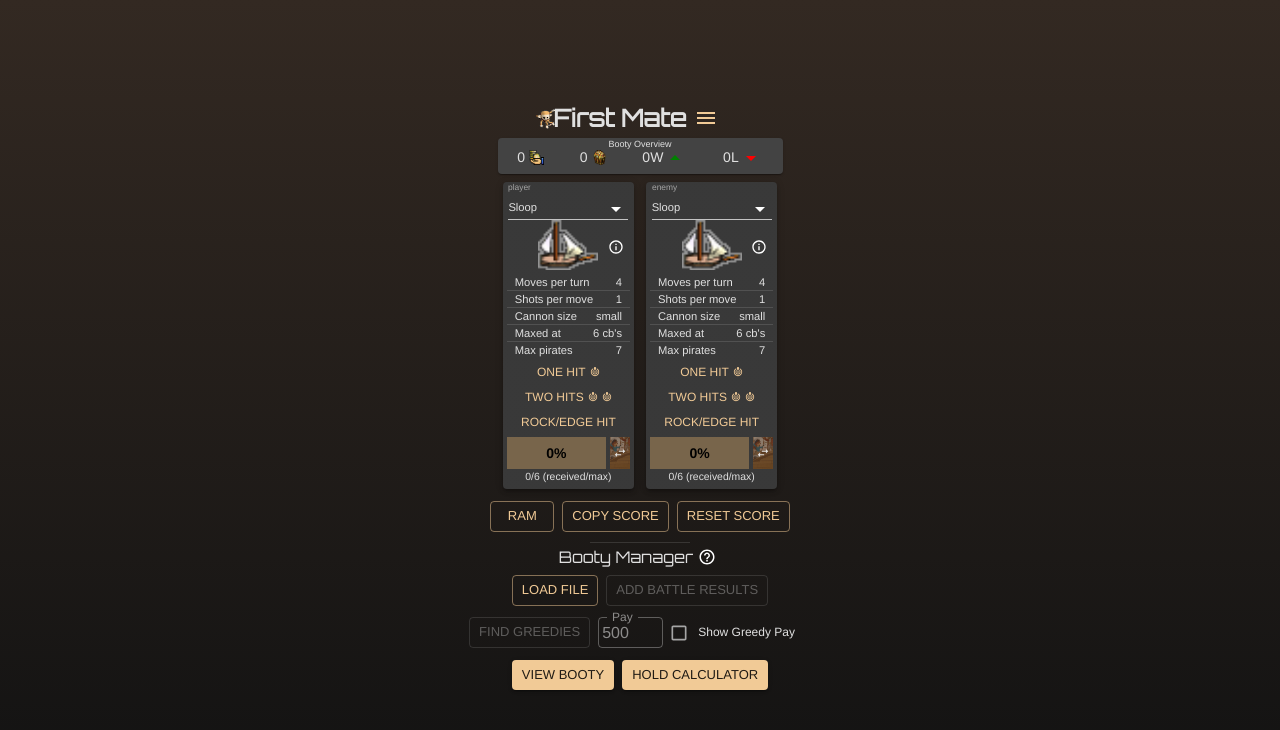
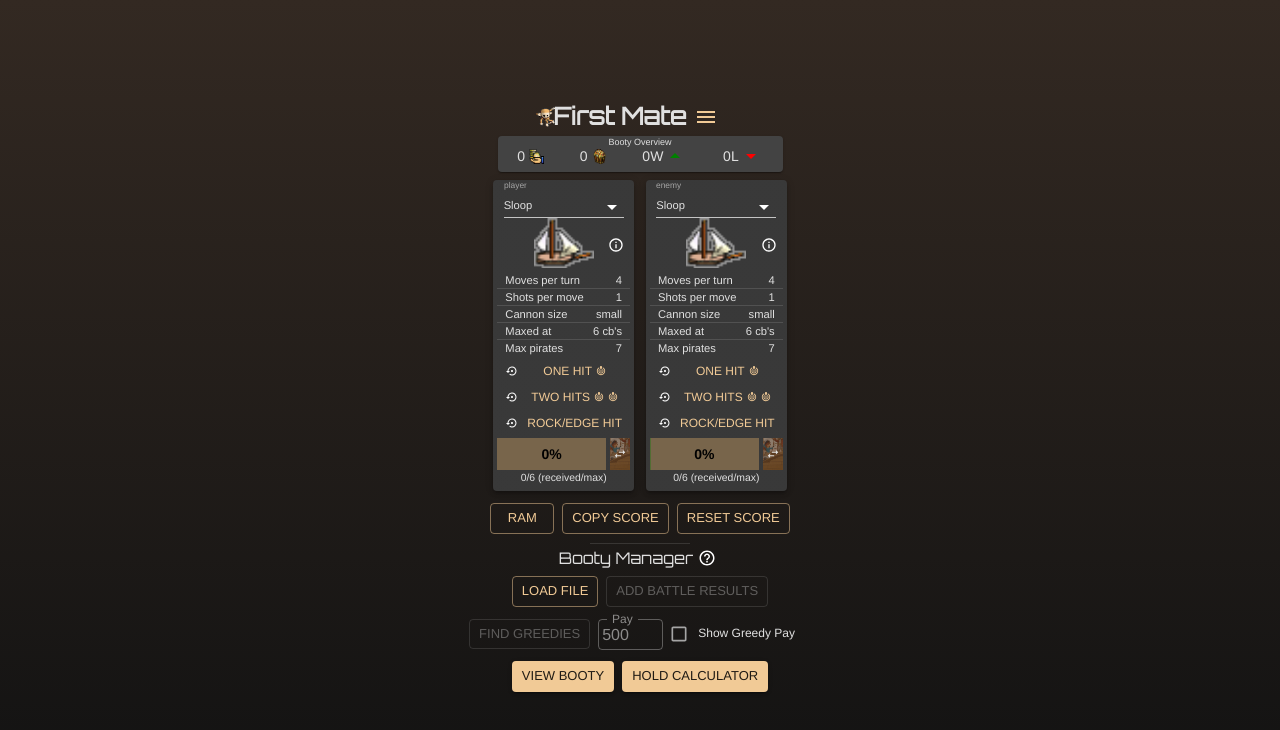
Before and after one commit to captain-dread/pillage-helper-web, a React (Vite) app: page / in a window 1280 px wide. Shown: the top 730 px of the page. Built offline with nearby package versions, Linux system fonts and the light colour scheme.

Commit message:
feat: Add ability to undo shot and edge damage

```diff
--- a/src/components/Home.jsx
+++ b/src/components/Home.jsx
@@ -294,14 +294,25 @@ export default function Home({ toggleDarkMode, darkMode }) {
     });
   };
 
-  const recordShotsTaken = (identity, shots) => {
-    setBattle((prevBattle) => ({
-      ...prevBattle,
-      [identity === "player" ? "playerDamageTaken" : "enemyDamageTaken"]:
-        prevBattle[
-          identity === "player" ? "playerDamageTaken" : "enemyDamageTaken"
-        ] + shots,
-    }));
+  const recordShotsTaken = (identity, shots, undo = false) => {
+    setBattle((prevBattle) => {
+      const damageKey =
+        identity === "player" ? "playerDamageTaken" : "enemyDamageTaken";
+      let updatedDamage = prevBattle[damageKey];
+
+      if (undo) {
+        // Subtract the shots ensuring it doesn't go below zero
+        updatedDamage = Math.max(0, updatedDamage - shots);
+      } else {
+        // Add the shots to the current damage
+        updatedDamage += shots;
+      }
+
+      return {
+        ...prevBattle,
+        [damageKey]: updatedDamage,
+      };
+    });
   };
 
   const recordRamDamage = () => {
@@ -316,22 +327,32 @@ export default function Home({ toggleDarkMode, darkMode }) {
     });
   };
 
-  const recordRockDamage = (identity) => {
-    if (identity === "player") {
-      setBattle({
-        ...battle,
-        playerDamageTaken:
-          battle.playerDamageTaken +
-          battle.playerShip.rockDamage[battle.enemyShip.cannonSize],
-      });
-    } else {
-      setBattle({
-        ...battle,
-        enemyDamageTaken:
-          battle.enemyDamageTaken +
-          battle.enemyShip.rockDamage[battle.playerShip.cannonSize],
-      });
-    }
+  const recordRockDamage = (identity, undo = false) => {
+    setBattle((prevBattle) => {
+      if (identity === "player") {
+        const damageAmount =
+          prevBattle.playerShip.rockDamage[prevBattle.enemyShip.cannonSize];
+        const updatedDamage = undo
+          ? Math.max(0, prevBattle.playerDamageTaken - damageAmount)
+          : prevBattle.playerDamageTaken + damageAmount;
+
+        return {
+          ...prevBattle,
+          playerDamageTaken: updatedDamage,
+        };
+      } else {
+        const damageAmount =
+          prevBattle.enemyShip.rockDamage[prevBattle.playerShip.cannonSize];
+        const updatedDamage = undo
+          ? Math.max(0, prevBattle.enemyDamageTaken - damageAmount)
+          : prevBattle.enemyDamageTaken + damageAmount;
+
+        return {
+          ...prevBattle,
+          enemyDamageTaken: updatedDamage,
+        };
+      }
+    });
   };
 
   const getDamage = (identity) => {
--- a/src/components/ShipCard.jsx
+++ b/src/components/ShipCard.jsx
@@ -13,6 +13,7 @@ import DamageTracker from "./atoms/DamageTracker";
 
 import CrisisAlertIcon from "@mui/icons-material/CrisisAlert";
 import InfoOutlinedIcon from "@mui/icons-material/InfoOutlined";
+import SettingsBackupRestoreIcon from "@mui/icons-material/SettingsBackupRestore";
 
 export default function ShipCard({
   identity,
@@ -73,6 +74,16 @@ export default function ShipCard({
         />
 
         <Stack direction="column" spacing={0.5} sx={{ p: 0.5 }}>
+          <Box sx={{ display: "flex" }}>
+            <IconButton
+              aria-label="undo"
+              size="small"
+              onClick={() => {
+                recordShotsTaken(identity, 1, true);
+              }}
+            >
+              <SettingsBackupRestoreIcon sx={{ fontSize: 12 }} />
+            </IconButton>
             <Button
               variant="text"
               size="small"
@@ -84,6 +95,17 @@ export default function ShipCard({
               One Hit
               <CrisisAlertIcon size="small" sx={{ fontSize: 10, ml: 0.5 }} />
             </Button>
+          </Box>
+          <Box sx={{ display: "flex" }}>
+            <IconButton
+              aria-label="undo"
+              size="small"
+              onClick={() => {
+                recordShotsTaken(identity, 2, true);
+              }}
+            >
+              <SettingsBackupRestoreIcon sx={{ fontSize: 12 }} />
+            </IconButton>
             <Button
               size="small"
               variant="text"
@@ -96,6 +118,17 @@ export default function ShipCard({
               <CrisisAlertIcon size="small" sx={{ fontSize: 10, mx: 0.5 }} />
               <CrisisAlertIcon size="small" sx={{ fontSize: 10 }} />
             </Button>
+          </Box>
+          <Box sx={{ display: "flex" }}>
+            <IconButton
+              aria-label="undo"
+              size="small"
+              onClick={() => {
+                recordRockDamage(identity, true);
+              }}
+            >
+              <SettingsBackupRestoreIcon sx={{ fontSize: 12 }} />
+            </IconButton>
             <Button
               size="small"
               variant="text"
@@ -106,6 +139,7 @@ export default function ShipCard({
             >
               Rock/Edge Hit
             </Button>
+          </Box>
         </Stack>
 
         <DamageTracker
@@ -125,4 +159,5 @@ const buttonStyle = {
   fontSize: 12,
   display: "flex",
   justifyContent: "center",
+  flex: 1,
 };
```
Also changed, not shown: 3 other files (tests, documents, lock files or other folders). Lines whose indentation alone changed are shown as unchanged.
